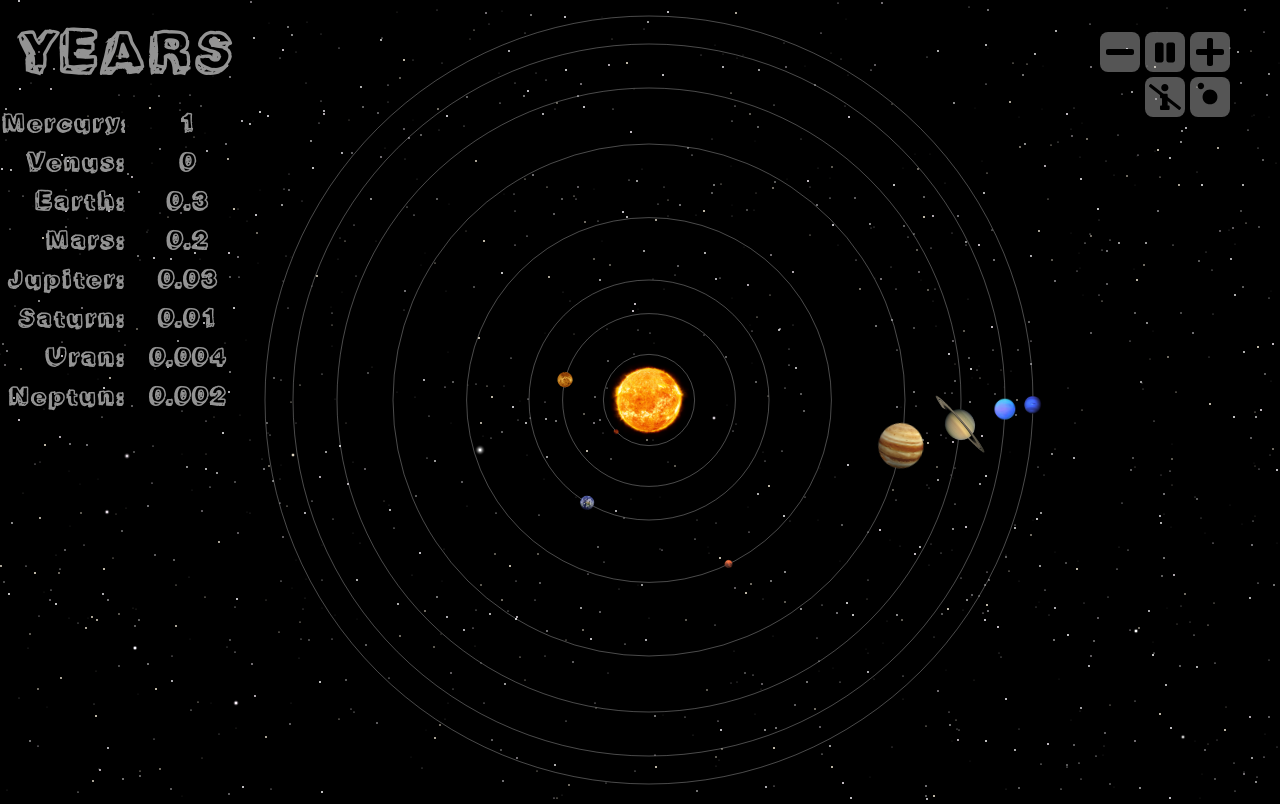
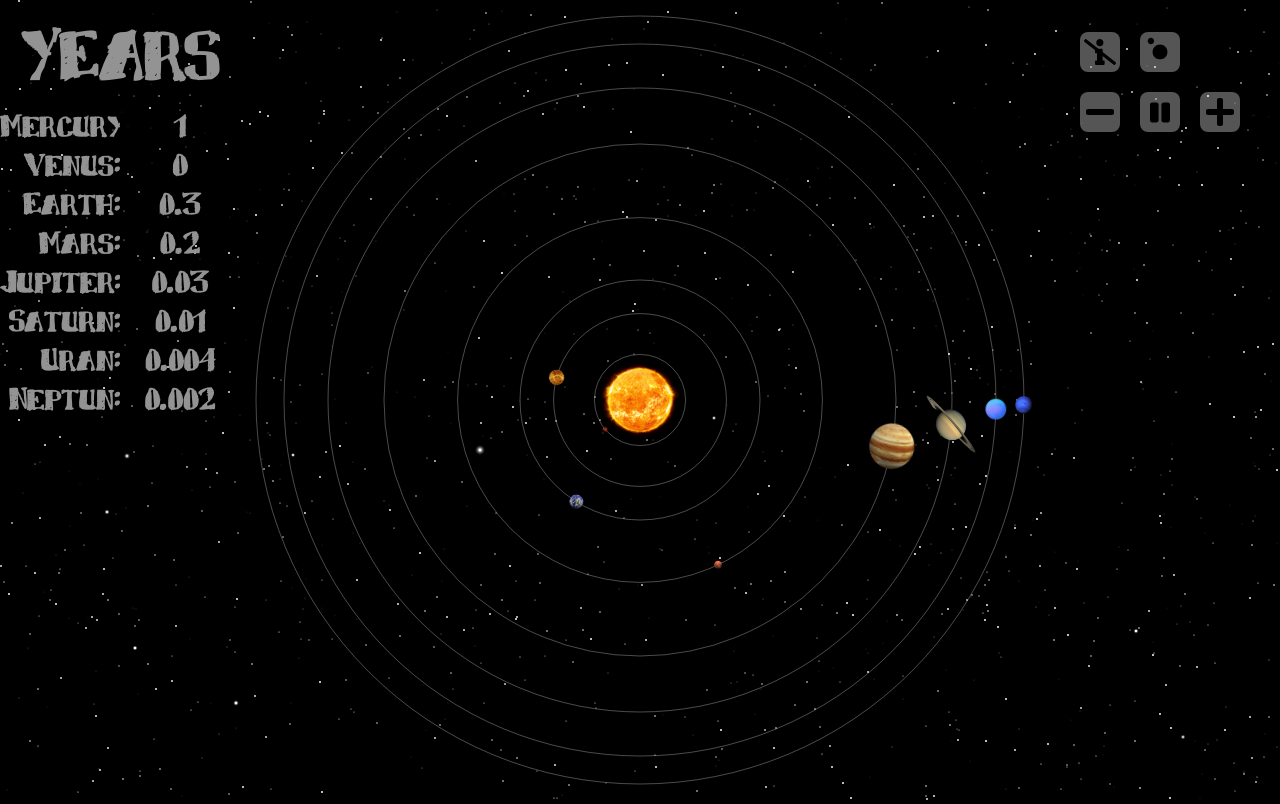
Before and after one commit to ak-eventhorizon/Canvas, a plain HTML site: page Solar_System/index.html in a window 1280 px wide. Drawn offline with Linux system fonts and the light colour scheme.

Commit message:
Solar System - fixes

```diff
--- a/Solar_System/js/main.js
+++ b/Solar_System/js/main.js
@@ -6,7 +6,7 @@ import * as solarSystem from './modules/solar_system.js';
 
 
 window.onload = function(){
-	starsBackground.createStarsBackgruound('stars_bg', 1400, 14);
+	starsBackground.createStarsBackground('stars_bg', 1400, 14);
 	solarSystem.rotate();
 };
 
--- a/Solar_System/js/modules/solar_system.js
+++ b/Solar_System/js/modules/solar_system.js
@@ -218,6 +218,7 @@ let yearCount = function(num){
 //переключение видимости орбит - true/false
 let toggleOrbitVisibility = function(){
 	visibleOrbits = !visibleOrbits;
+	setAngleAndRedraw(i); //отрисовать кадр независимо от паузы
 };
 
 //увеличение скорости вращения
@@ -245,16 +246,17 @@ let rotateSpeedTogglePause = function(){
 
 //рекурсивный цикл увеличения градусов поворота
 // ПОТЕНЦИАЛЬНАЯ ПРОБЛЕМА - i увеличивается бесконечно
+// i вынесена из функции, чтобы использоваться внутри toggleOrbitVisibility()
 
+let i = 0;
 let rotate = function(){
-	let i = 0;
 
 	function f(){
 
 		//проверка стоит ли пауза
 		if(!rotatePaused){
+			i++;
 			setAngleAndRedraw(i);
-			i++;
 			yearCount(i);
 		}
 
--- a/Solar_System/js/modules/stars_background.js
+++ b/Solar_System/js/modules/stars_background.js
@@ -12,7 +12,7 @@ let ctx;
 
 
 //main function for export
-function createStarsBackgruound(elementID, ordinaryStars, gredientStars) {
+function createStarsBackground(elementID, ordinaryStars, gredientStars) {
     canvas = document.getElementById(elementID);
     ctx = canvas.getContext('2d');
     ctx.canvas.width  = canvas.clientWidth; // set canvas width as block width
@@ -84,4 +84,4 @@ function refreshCanvas() {
 
 
 
-export {createStarsBackgruound};
+export {createStarsBackground};
--- a/Solar_System/styles/style.css
+++ b/Solar_System/styles/style.css
@@ -1,8 +1,8 @@
 @font-face {
-    font-family: 'Trashford';
+    font-family: 'Sketchy';
     font-style: normal;
     font-weight: 400;
-    src: url('../fonts/trashfort.ttf') format('truetype');
+    src: url('../fonts/Sketchy.ttf') format('truetype');
 }
 
 
@@ -47,7 +47,7 @@ body {
 
 	color: var(--cosmic-grey);
 	font-weight: bold;
-	font-family: Trashford, sans-serif;
+	font-family: Sketchy, sans-serif;
 	font-size: 1.8rem;
 	text-align: center;
 }
@@ -91,13 +91,13 @@ body {
 #controls #buttons {
 	display: grid;
     grid-template-areas:
-        'minus pause plus'
-        '. info orbit';
-	grid-template-columns: repeat(3,fit-content(100%));
-	grid-gap: 5px 5px;
+        'info orbit .'
+        'minus pause plus';
+    grid-template-columns: repeat(3,fit-content(100%));
+	grid-gap: 20px 20px;
 
     margin: 2rem;
-	justify-content: center;
+    justify-content: center;
 }
 
 #buttons .button {
@@ -183,13 +183,11 @@ body {
 
 		grid-template-columns: 100vmin;
 		grid-template-rows: 100vmin 1fr auto;
-
-		min-height: 100vh;
 	}
 
 	#info {
 		background-image: none;
-		font-size: 3.5rem;
+		font-size: 3rem;
 
 		display: flex;
     	flex-direction: column;
@@ -215,7 +213,7 @@ body {
 	}
 
 	#buttons .button {
-		min-width: 140px;
-		min-height: 140px;
+		min-width: 120px;
+		min-height: 120px;
 	}
 }
```
Also changed, not shown: Solar_System/fonts/Sketchy.ttf (added), Solar_System/fonts/trashfort.ttf (deleted).
